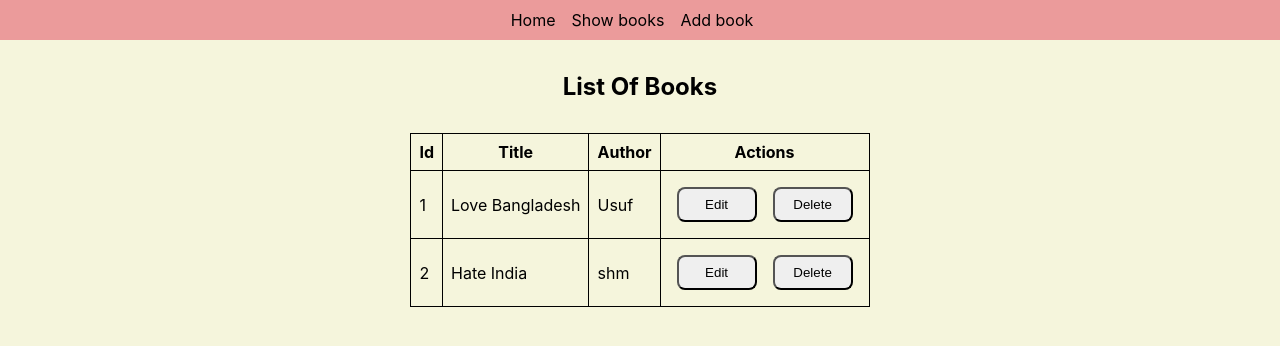
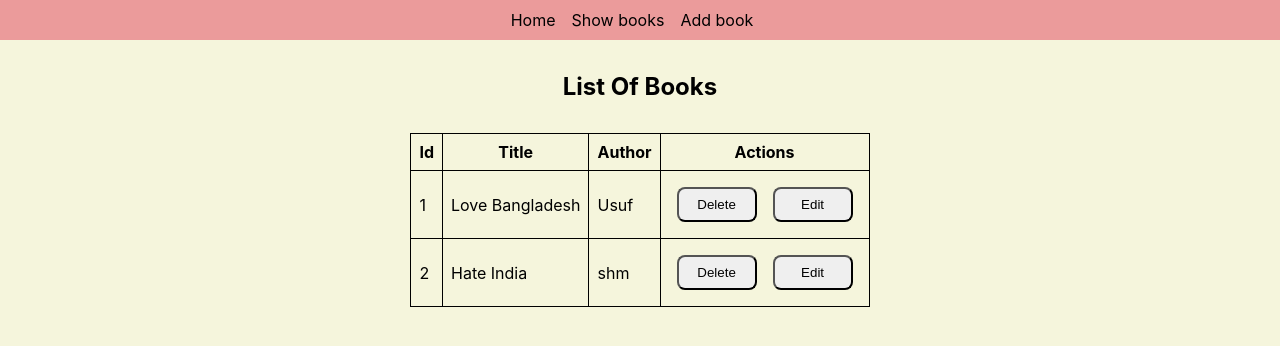
Before and after one commit to Shm-Rsuf/redux-toolkit-crud-app, a React (Create React App) app: page /show-books in a window 1280 px wide. Shown: the top 346 px of the page. Built offline with nearby package versions, Linux system fonts and the light colour scheme.

Commit message:
delete handler added

```diff
--- a/src/features/books/BookSlice.js
+++ b/src/features/books/BookSlice.js
@@ -11,11 +11,17 @@ export const bookSlice = createSlice({
   initialState: initialBooks,
   reducers: {
     showBooks: (state) => state,
+
     addBook: (state, action) => {
       state.books.push(action.payload);
+    },
+
+    deleteBook: (state, action) => {
+      const id = action.payload;
+      state.books = state.books.filter((book) => book.id !== id);
     },
   },
 });
 
-export const { showBooks, addBook } = bookSlice.actions;
+export const { showBooks, addBook, deleteBook } = bookSlice.actions;
 export default bookSlice.reducer;
--- a/src/features/books/BooksView.js
+++ b/src/features/books/BooksView.js
@@ -1,6 +1,11 @@
-import { useSelector } from "react-redux";
+import { useSelector, useDispatch } from "react-redux";
+import { deleteBook } from "./BookSlice";
 const BooksView = () => {
   const books = useSelector((state) => state.bookReducer.books);
+  const dispatch = useDispatch();
+  const handleDeleteBook = (id) => {
+    dispatch(deleteBook(id));
+  };
 
   return (
     <div>
@@ -24,8 +29,8 @@ const BooksView = () => {
                   <td>{title}</td>
                   <td>{author}</td>
                   <td>
+                    <button onClick={() => handleDeleteBook(id)}>Delete</button>
                     <button>Edit</button>
-                    <button>Delete</button>
                   </td>
                 </tr>
               );
```
